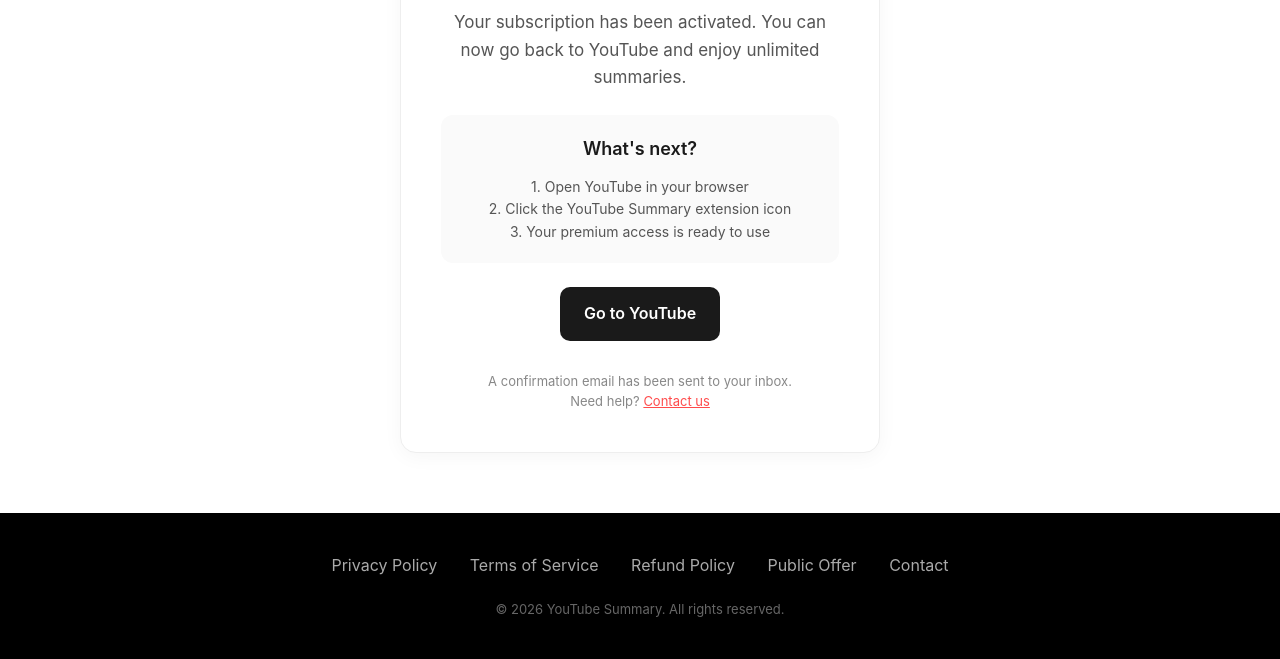
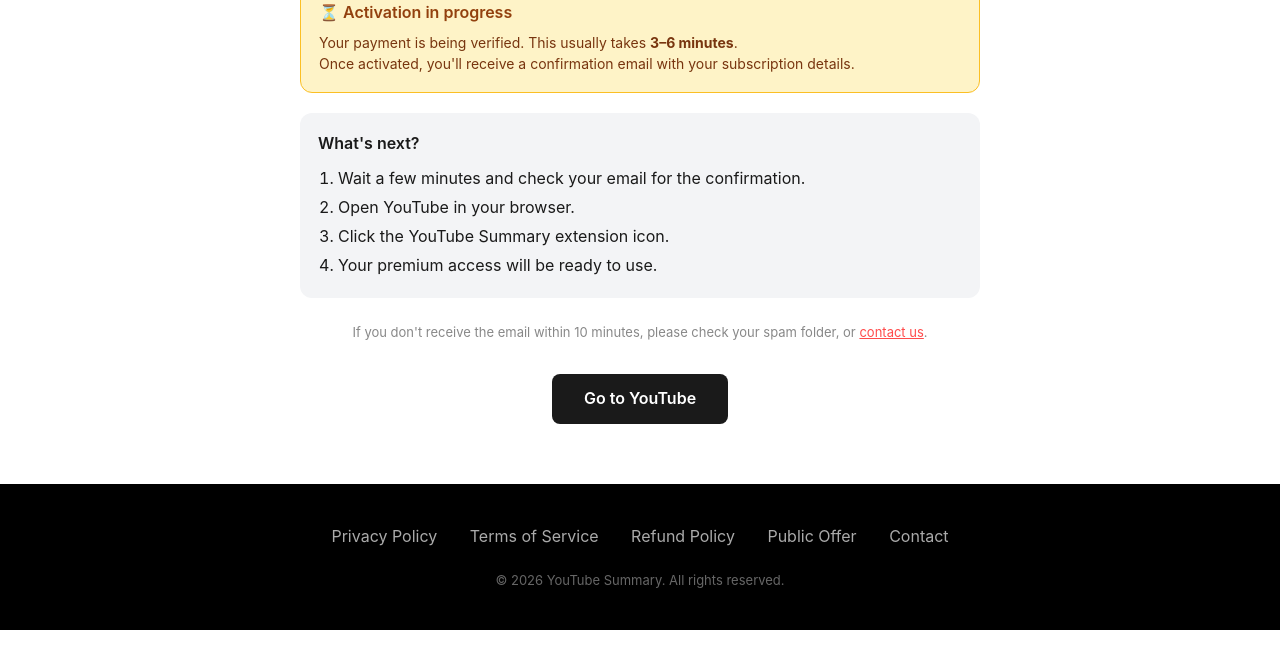
Before and after one commit to isa7777777/yt-summary-landing, a plain HTML site: page payment-success.html in a window 1280 px wide. Shown: the part 348-1007 px from the top of the page. After the commit the page ends 978 px from the top, so only its background shows below. Drawn offline with Linux system fonts and the light colour scheme.

Commit message:
Update payment-success.html

```diff
--- a/payment-success.html
+++ b/payment-success.html
@@ -14,38 +14,45 @@
     <nav>
       <a href="index.html">Home</a>
       <span class="lang-switcher">
-        <a href="payment-success.html" class="active">EN</a>
-        <a href="index-ru.html">RU</a>
+        <a href="#" id="lang-en" class="active">EN</a>
+        <a href="#" id="lang-ru">RU</a>
       </span>
     </nav>
   </div>
 </header>
 
-<section class="checkout">
-  <div class="container-narrow">
-    <div class="checkout-card" style="text-align: center;">
-      <div style="font-size: 64px; margin-bottom: 20px;">✅</div>
-      <h1>Payment Successful!</h1>
-      <p style="margin: 20px 0; font-size: 17px; color: #555;">
-        Your subscription has been activated. You can now go back to YouTube and enjoy unlimited summaries.
-      </p>
+<section class="page-content">
+  <div class="container-narrow" style="text-align: center;">
+    <div style="font-size: 64px; color: #22c55e; margin-bottom: 16px;">✅</div>
 
-      <div class="checkout-plan-info">
-        <div class="plan-name">What's next?</div>
-        <p style="margin-top: 12px; color: #555; font-size: 14px;">
-          1. Open YouTube in your browser<br>
-          2. Click the YouTube Summary extension icon<br>
-          3. Your premium access is ready to use
-        </p>
+    <h1 id="title">Payment Successful!</h1>
+
+    <div class="info-box info-warning" id="processing-block" style="background: #fef3c7; border: 1px solid #fbbf24; border-radius: 12px; padding: 18px; margin: 20px 0; text-align: left;">
+      <div style="font-weight: 600; margin-bottom: 6px; color: #92400e;" id="processing-title">⏳ Activation in progress</div>
+      <div style="font-size: 14px; color: #78350f; line-height: 1.5;" id="processing-text">
+        Your payment is being verified. This usually takes <strong>3–6 minutes</strong>.<br>
+        Once activated, you'll receive a confirmation email with your subscription details.
       </div>
+    </div>
 
-      <a href="https://www.youtube.com" class="pay-button pay-card" style="display: inline-block; text-decoration: none;">Go to YouTube</a>
+    <div class="info-box" style="background: #f3f4f6; border-radius: 12px; padding: 18px; margin: 20px 0; text-align: left;">
+      <div style="font-weight: 600; margin-bottom: 8px;" id="next-title">What's next?</div>
+      <ol style="padding-left: 20px; line-height: 1.8;">
+        <li id="step-1">Wait a few minutes and check your email for the confirmation.</li>
+        <li id="step-2">Open YouTube in your browser.</li>
+        <li id="step-3">Click the YouTube Summary extension icon.</li>
+        <li id="step-4">Your premium access will be ready to use.</li>
+      </ol>
+    </div>
 
-      <p class="checkout-disclaimer" style="margin-top: 30px;">
-        A confirmation email has been sent to your inbox.<br>
-        Need help? <a href="contact.html" style="color: #ff4b4b;">Contact us</a>
-      </p>
-    </div>
+    <p style="font-size: 13px; color: #888; margin-top: 24px;" id="support-text">
+      If you don't receive the email within 10 minutes, please check your spam folder, or
+      <a href="contact.html" style="color: #ff4b4b;" id="support-link">contact us</a>.
+    </p>
+
+    <a href="https://youtube.com" class="btn-primary" id="cta-button" style="display: inline-block; background: #1a1a1a; color: #fff; padding: 12px 32px; border-radius: 8px; text-decoration: none; margin-top: 16px; font-weight: 600;">
+      Go to YouTube
+    </a>
   </div>
 </section>
 
@@ -60,5 +67,69 @@
   </div>
 </footer>
 
+<script>
+  // i18n переводы
+  const I18N = {
+    en: {
+      title: 'Payment Successful!',
+      processingTitle: '⏳ Activation in progress',
+      processingText: "Your payment is being verified. This usually takes <strong>3–6 minutes</strong>.<br>Once activated, you'll receive a confirmation email with your subscription details.",
+      nextTitle: "What's next?",
+      step1: 'Wait a few minutes and check your email for the confirmation.',
+      step2: 'Open YouTube in your browser.',
+      step3: 'Click the YouTube Summary extension icon.',
+      step4: 'Your premium access will be ready to use.',
+      supportText: "If you don't receive the email within 10 minutes, please check your spam folder, or",
+      supportLink: 'contact us',
+      cta: 'Go to YouTube',
+    },
+    ru: {
+      title: 'Оплата прошла успешно!',
+      processingTitle: '⏳ Идёт активация',
+      processingText: 'Ваш платёж проверяется. Это обычно занимает <strong>3–6 минут</strong>.<br>После активации вы получите письмо с подтверждением и деталями подписки.',
+      nextTitle: 'Что дальше?',
+      step1: 'Подождите несколько минут и проверьте свой email — придёт письмо с подтверждением.',
+      step2: 'Откройте YouTube в браузере.',
+      step3: 'Нажмите на иконку расширения YouTube Summary.',
+      step4: 'Ваш премиум-доступ готов к использованию.',
+      supportText: 'Если письмо не пришло в течение 10 минут — проверьте папку Спам или',
+      supportLink: 'свяжитесь с нами',
+      cta: 'Перейти на YouTube',
+    },
+  };
+
+  // Определяем язык из URL
+  const params = new URLSearchParams(window.location.search);
+  const lang = params.get('lang') === 'ru' ? 'ru' : 'en';
+  const t = I18N[lang];
+
+  // Применяем переводы
+  document.getElementById('title').textContent = t.title;
+  document.getElementById('processing-title').textContent = t.processingTitle;
+  document.getElementById('processing-text').innerHTML = t.processingText;
+  document.getElementById('next-title').textContent = t.nextTitle;
+  document.getElementById('step-1').textContent = t.step1;
+  document.getElementById('step-2').textContent = t.step2;
+  document.getElementById('step-3').textContent = t.step3;
+  document.getElementById('step-4').textContent = t.step4;
+  document.getElementById('support-text').innerHTML = t.supportText + ' <a href="' + (lang === 'ru' ? 'contact-ru.html' : 'contact.html') + '" style="color: #ff4b4b;">' + t.supportLink + '</a>.';
+  document.getElementById('cta-button').textContent = t.cta;
+
+  // Активная вкладка языка
+  const langEnLink = document.getElementById('lang-en');
+  const langRuLink = document.getElementById('lang-ru');
+
+  langEnLink.href = 'payment-success.html?lang=en';
+  langRuLink.href = 'payment-success.html?lang=ru';
+
+  if (lang === 'ru') {
+    langEnLink.classList.remove('active');
+    langRuLink.classList.add('active');
+  } else {
+    langEnLink.classList.add('active');
+    langRuLink.classList.remove('active');
+  }
+</script>
+
 </body>
 </html>
```
